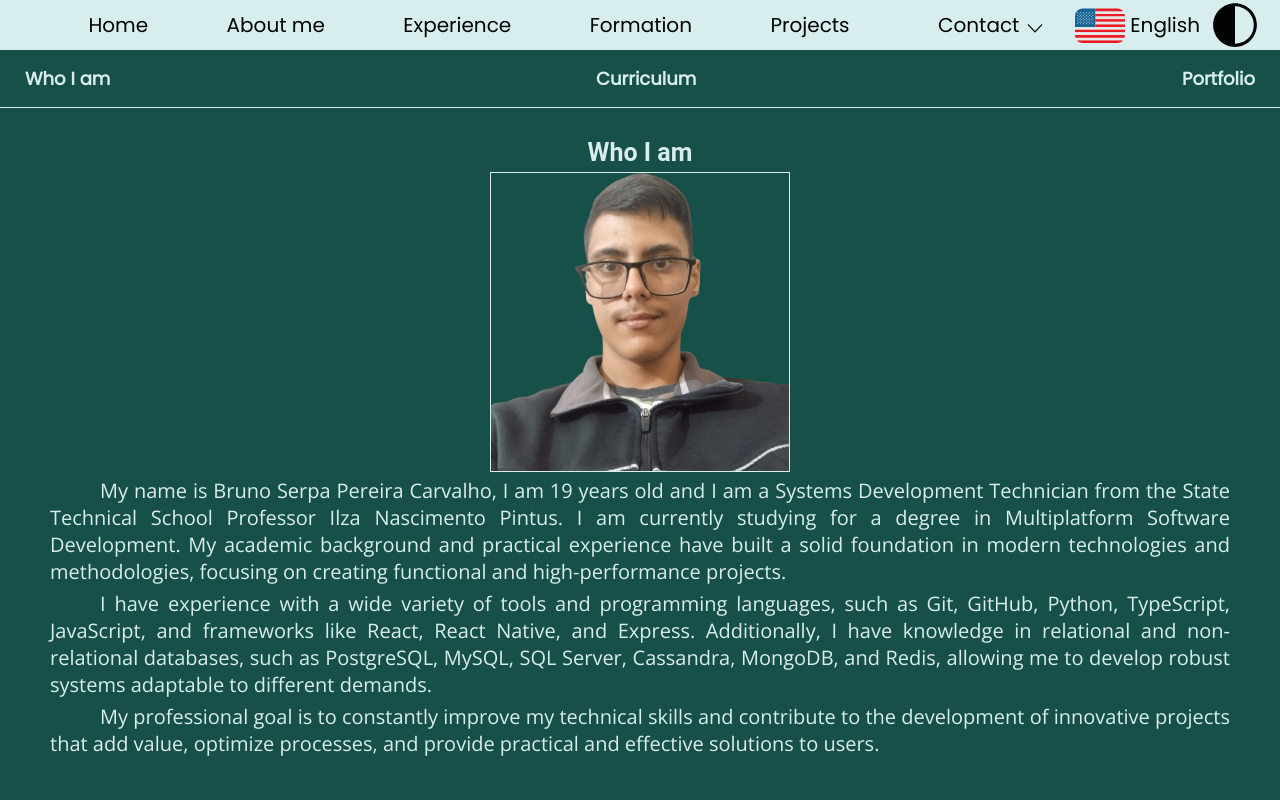
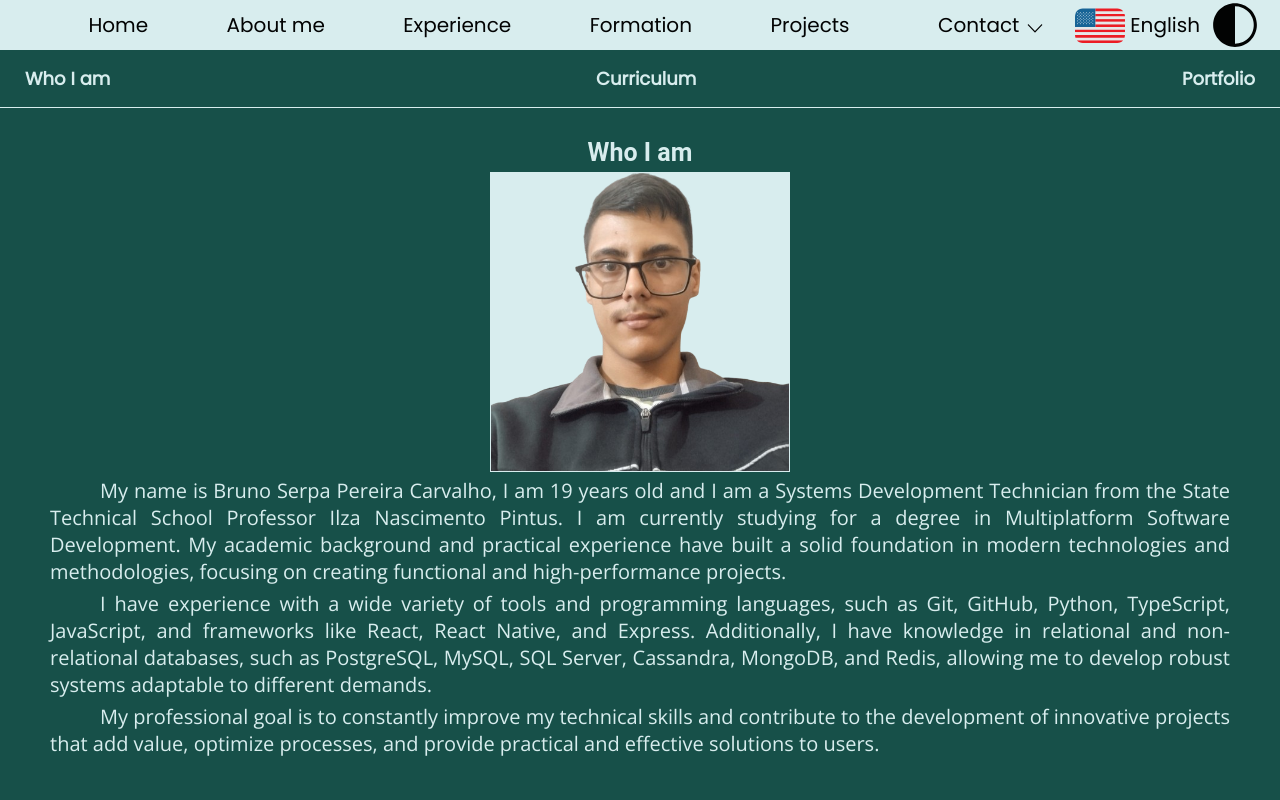
Before and after one commit to BrunoSerpa/portfolio-code, a React (Create React App) app: page / in a window 1280 px wide. Shown: the top 800 px of the page. Built offline with nearby package versions, Linux system fonts and the light colour scheme.

Commit message:
Add background color to ProfileImg for improved visibility

```diff
--- a/src/pages/Home/style.ts
+++ b/src/pages/Home/style.ts
@@ -11,6 +11,7 @@ const Download = styled.a`
 `;
 const ProfileImg = styled.img`
     border: 1px solid ${(props) => props.theme.textColor1};
+    background-color: ${(props) => props.theme.textColor1};
     height: 300px;
     margin: 0 auto;
     width: 300px;
```
